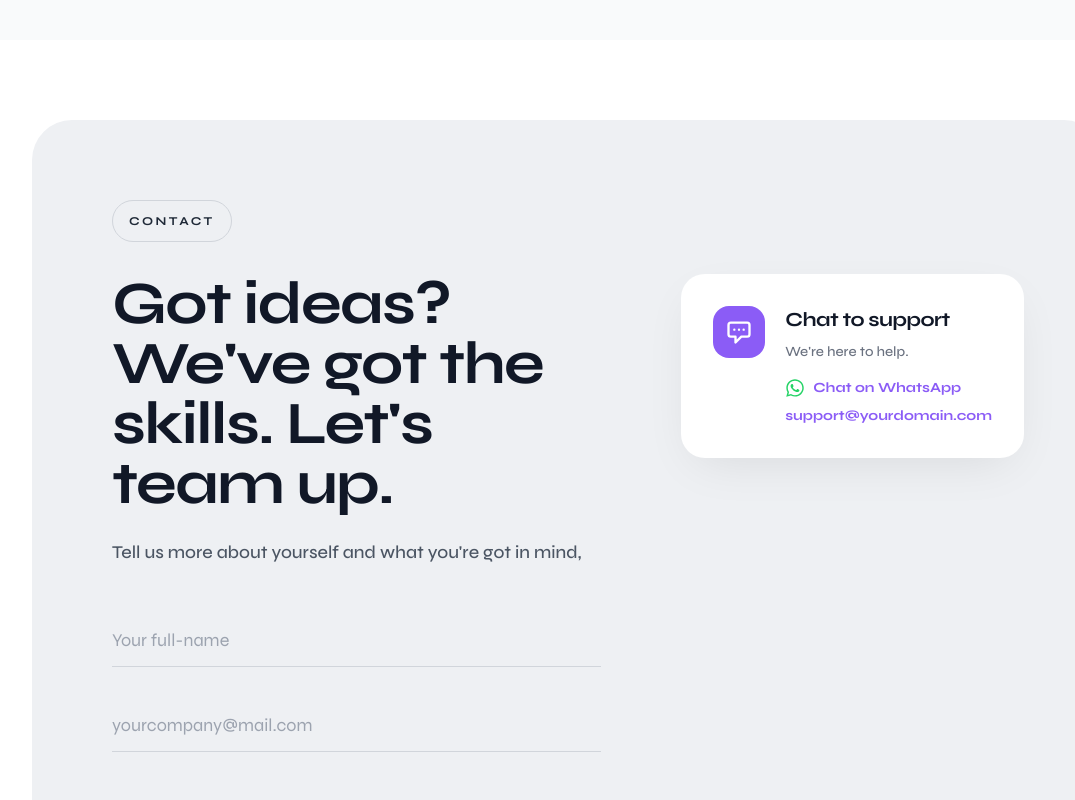
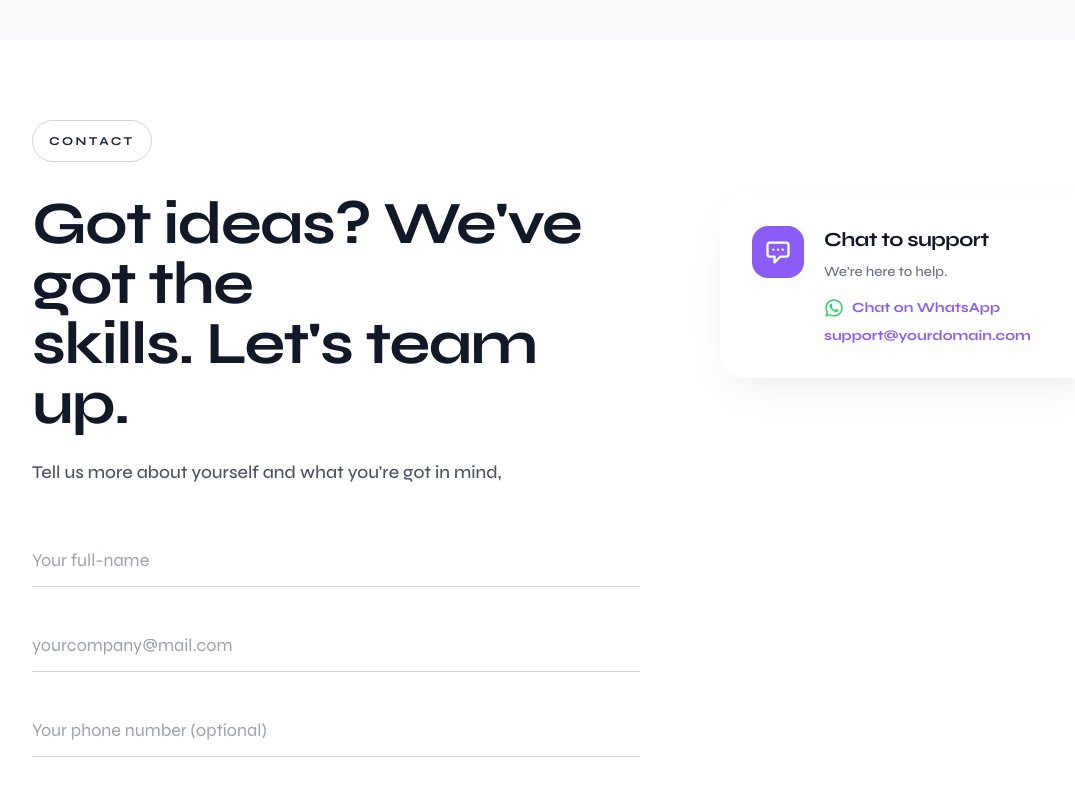
Before and after one commit to AhsanTestOps/aiagenco, a Next.js app in the folder frontend/: page /about in a window 1280 px wide. Shown: the part 840-1640 px from the top of the page, without its empty margins (72-1147 px from the left). Built offline with nearby package versions, Linux system fonts and the light colour scheme; no server answers.

Commit message:
Remove box background and padding from Cont form on About page

```diff
--- a/frontend/src/components/home/Cont.tsx
+++ b/frontend/src/components/home/Cont.tsx
@@ -73,7 +73,7 @@ const ContactUs = () => {
   };
  return (
     <section className="bg-white py-20 px-4 md:px-10 lg:px-20">
-      <div className="max-w-7xl mx-auto bg-[#eef0f3] rounded-[40px] p-8 md:p-16 lg:p-20 relative overflow-hidden">
+      <div className="max-w-7xl mx-auto relative overflow-hidden">
         {/* Contact Badge */}
         <div className="mb-8">
           <span className="border border-gray-300 text-gray-800 text-[10px] md:text-[12px] font-bold tracking-[0.2em] px-4 py-1.5 rounded-full uppercase inline-block">
```
